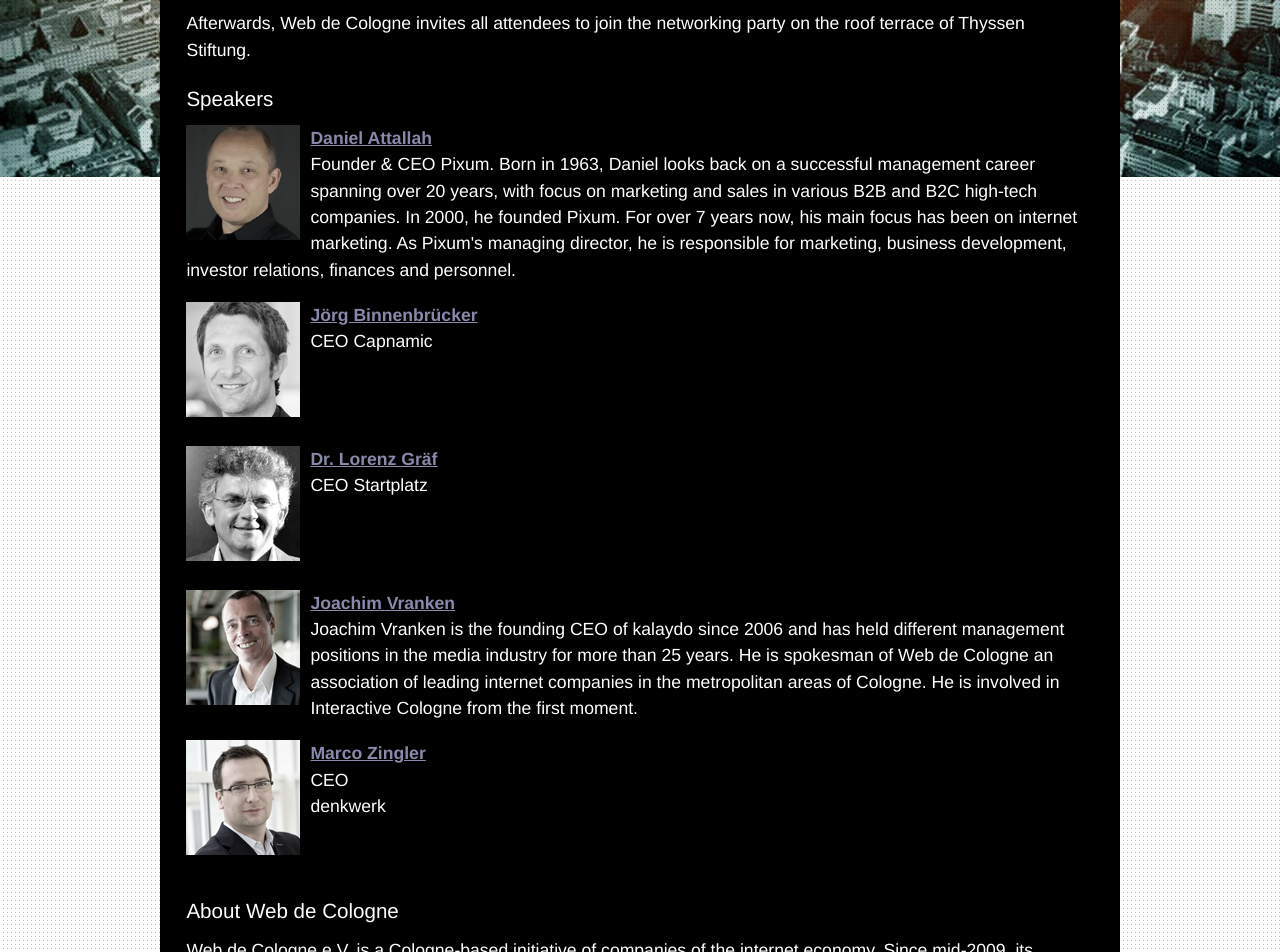
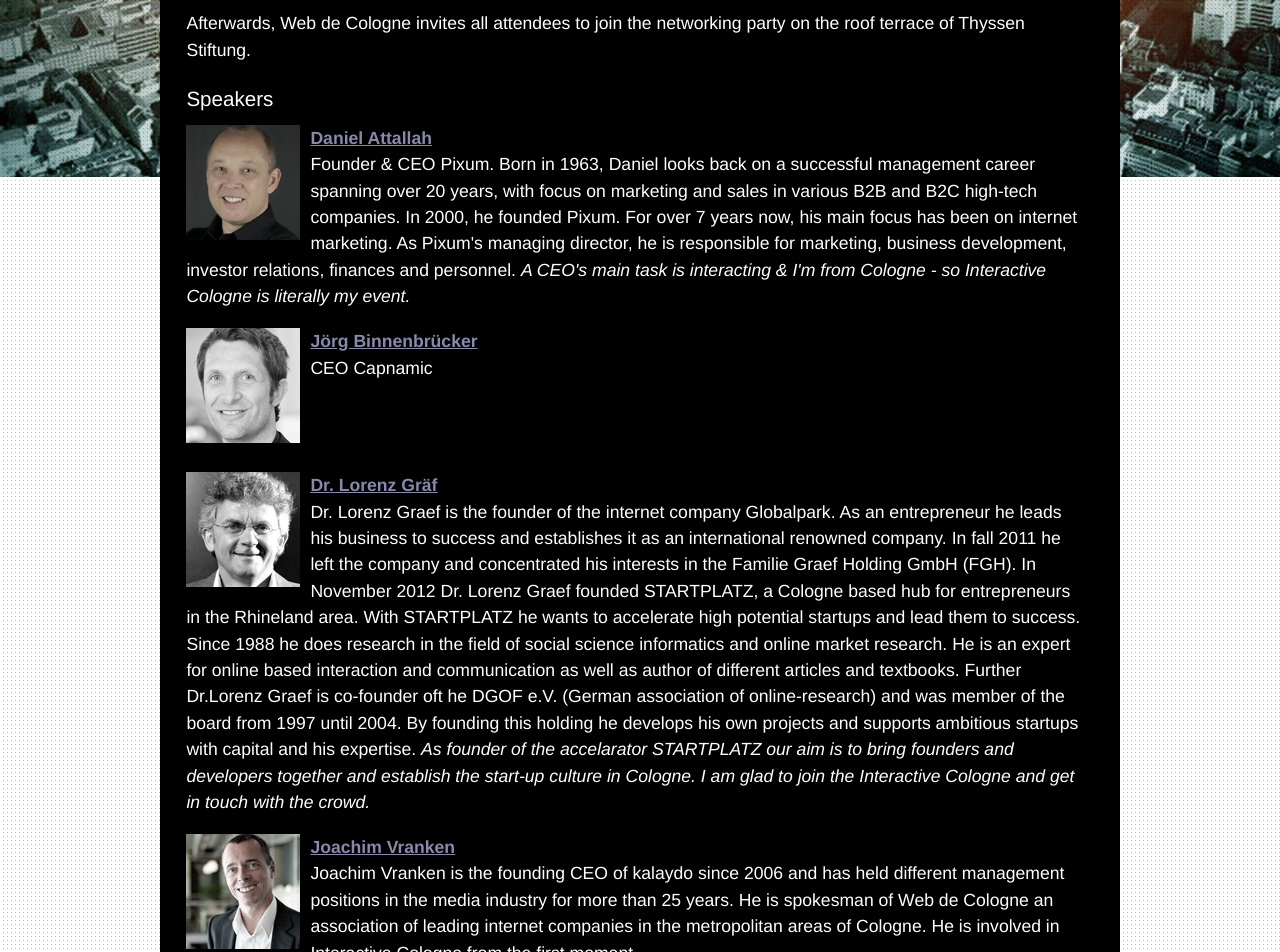
Before and after one commit to InteractiveCologne/interactivecologne.github.com, a Jekyll site: the page built from web-de-cologne.html, in a window 1280 px wide and 1400 px high, scrolled down 651 px. Shown: the top 952 px of the window. Built offline with Jekyll 4.4.1, drawn with Linux system fonts in a browser that asks for light colours; some of the changed text lies outside the part shown.

Commit message:
added bios of wdc speakers

```diff
--- a/web-de-cologne.html
+++ b/web-de-cologne.html
@@ -14,19 +14,19 @@
 			<p>Afterwards, Web de Cologne invites all attendees to join the networking party on the roof terrace of Thyssen Stiftung.</p>
 			<h3>Speakers</h3>
 			<p class="speaker">
-				<img class="speaker" src="assets/images/speaker/daniel-attallah.jpg" alt="Daniel Attallah"/><a href="#daniel-attallah" name="daniel-attalah"><strong>Daniel Attallah</strong></a><br/>Founder & CEO Pixum. Born in 1963, Daniel looks back on a successful management career spanning over 20 years, with focus on marketing and sales in various B2B and B2C high-tech companies. In 2000, he founded Pixum. For over 7 years now, his main focus has been on internet marketing. As Pixum's managing director, he is responsible for marketing, business development, investor relations, finances and personnel.
+				<img class="speaker" src="assets/images/speaker/daniel-attallah.jpg" alt="Daniel Attallah"/><a href="#daniel-attallah" name="daniel-attalah"><strong>Daniel Attallah</strong></a><br/>Founder & CEO Pixum. Born in 1963, Daniel looks back on a successful management career spanning over 20 years, with focus on marketing and sales in various B2B and B2C high-tech companies. In 2000, he founded Pixum. For over 7 years now, his main focus has been on internet marketing. As Pixum's managing director, he is responsible for marketing, business development, investor relations, finances and personnel.	<em>A CEO's main task is interacting & I'm from Cologne - so Interactive Cologne is literally my event.</em>
 			</p>
 			<p class="speaker">
 				<img class="speaker" src="assets/images/speaker/joerg-binnenbruecker.jpg" alt="Jörg Binnenbruecker"/><a href="#joerg-binnenbruecker" name="joerg-binnenbruecker"><strong>Jörg Binnenbrücker</strong></a><br/>CEO Capnamic
 			</p>
 			<p class="speaker">
-				<img class="speaker" src="assets/images/speaker/lorenz-graef.jpg" alt="Dr. Lorenz Gräf"/><a href="#lorenz-graef" name="lorenz-graef"><strong>Dr. Lorenz Gräf</strong></a><br/>CEO Startplatz
+				<img class="speaker" src="assets/images/speaker/lorenz-graef.jpg" alt="Dr. Lorenz Gräf"/><a href="#lorenz-graef" name="lorenz-graef"><strong>Dr. Lorenz Gräf</strong></a><br/>Dr. Lorenz Graef is the founder of the internet company Globalpark. As an entrepreneur he leads his business to success and establishes it as an international renowned company. In fall 2011 he left the company and concentrated his interests in the Familie Graef Holding GmbH (FGH). In November 2012 Dr. Lorenz Graef founded STARTPLATZ, a Cologne based hub for entrepreneurs in the Rhineland area. With STARTPLATZ he wants to accelerate high potential startups and lead them to success. Since 1988 he does research in the field of social science informatics and online market research. He is an expert for online based interaction and communication as well as author of different articles and textbooks. Further Dr.Lorenz Graef is co-founder oft he DGOF e.V. (German association of online-research) and was member of the board from 1997 until 2004. By founding this holding he develops his own projects and supports ambitious startups with capital and his expertise. <em>As founder of the accelarator STARTPLATZ our aim is to bring founders and developers together and establish the start-up culture in Cologne. I am glad to join the Interactive Cologne and get in touch with the crowd.</em>
 			</p>
 			<p class="speaker">
 				<img class="speaker" src="assets/images/speaker/joachim-vranken.jpg" alt="Joahim Vranken"/><a href="#joachim-vranken" name="joachim-vranken"><strong>Joachim Vranken</strong></a><br/>Joachim Vranken is the founding CEO of kalaydo since 2006 and has held different management positions in the media industry for more than 25 years. He is spokesman of Web de Cologne an association of leading internet companies in the metropolitan areas of Cologne. He is involved in Interactive Cologne from the first moment.
 			</p>
 			<p class="speaker">
-				<img class="speaker" src="assets/images/speaker/marco-zingler.jpg" alt="Marco Zingler"/><a href="#marco-zingler" name="marco-zingler"><strong>Marco Zingler</strong></a><br/>CEO denkwerk
+				<img class="speaker" src="assets/images/speaker/marco-zingler.jpg" alt="Marco Zingler"/><a href="#marco-zingler" name="marco-zingler"><strong>Marco Zingler</strong></a><br/>Since 2001, Marco Zingler is Managing Director at denkwerk. For more than 14 years, he has worked in the multimedia industry. The studied historian and political scientist was Managing Director of oneview, one of Germany's first Social Networks, from 1999 to 2003 With partners, Marco Zingler founded WEBTRAVEL GmbH in 2004 and leaded the company until 2008. Since 2006, Marco Zingler is the spokesman for the Fachgruppe Agenturen within the BVDW e.V, a member of the general board and since 2009 member of the expert council in the organisation. In 2009, Marco Zingler was appointed to the governmental Media Advisory Board of North Rhine-Westphalia.
 			</p>
 			<div style="clear:both"></div>
 			<h3>About Web de Cologne</h3>
```
